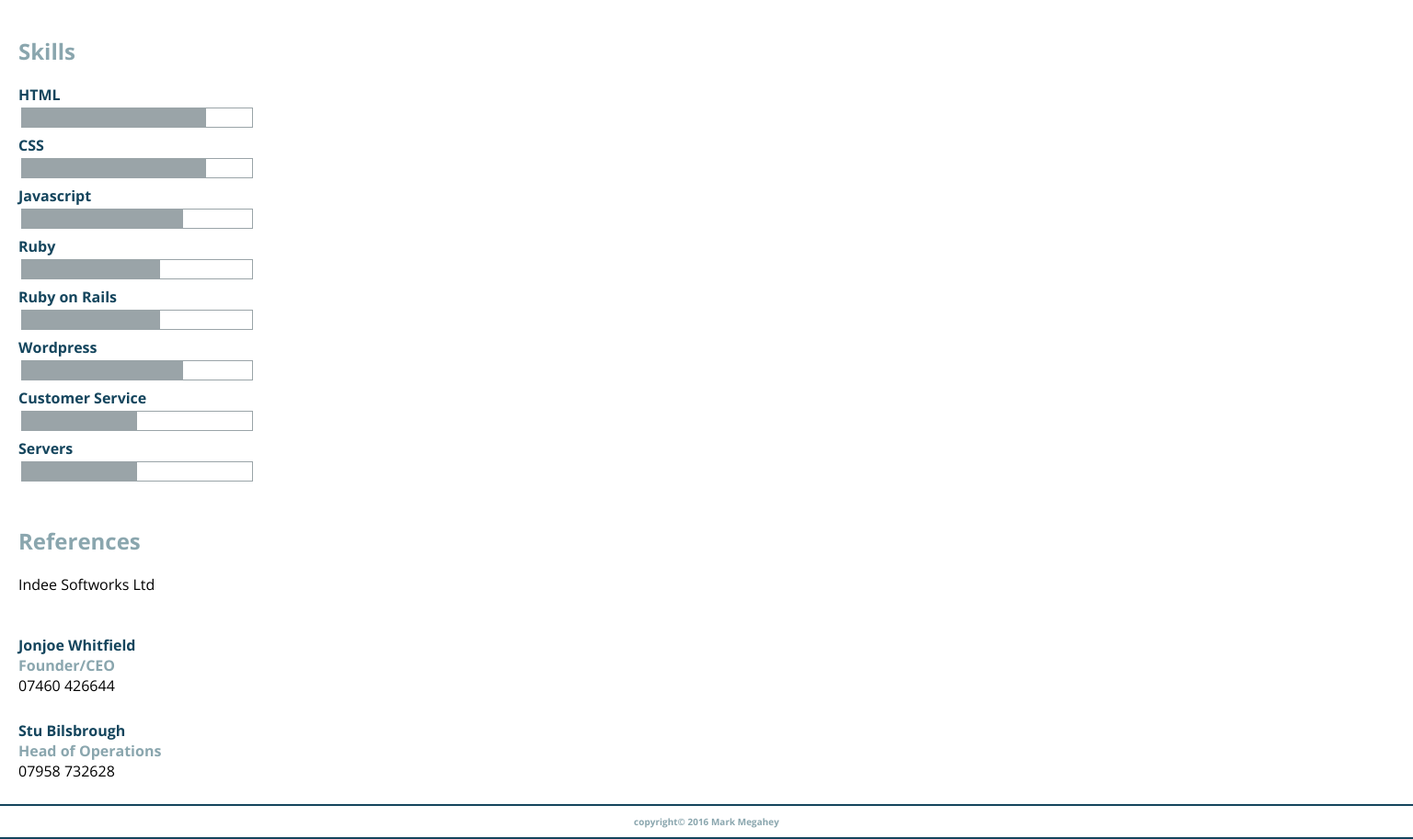
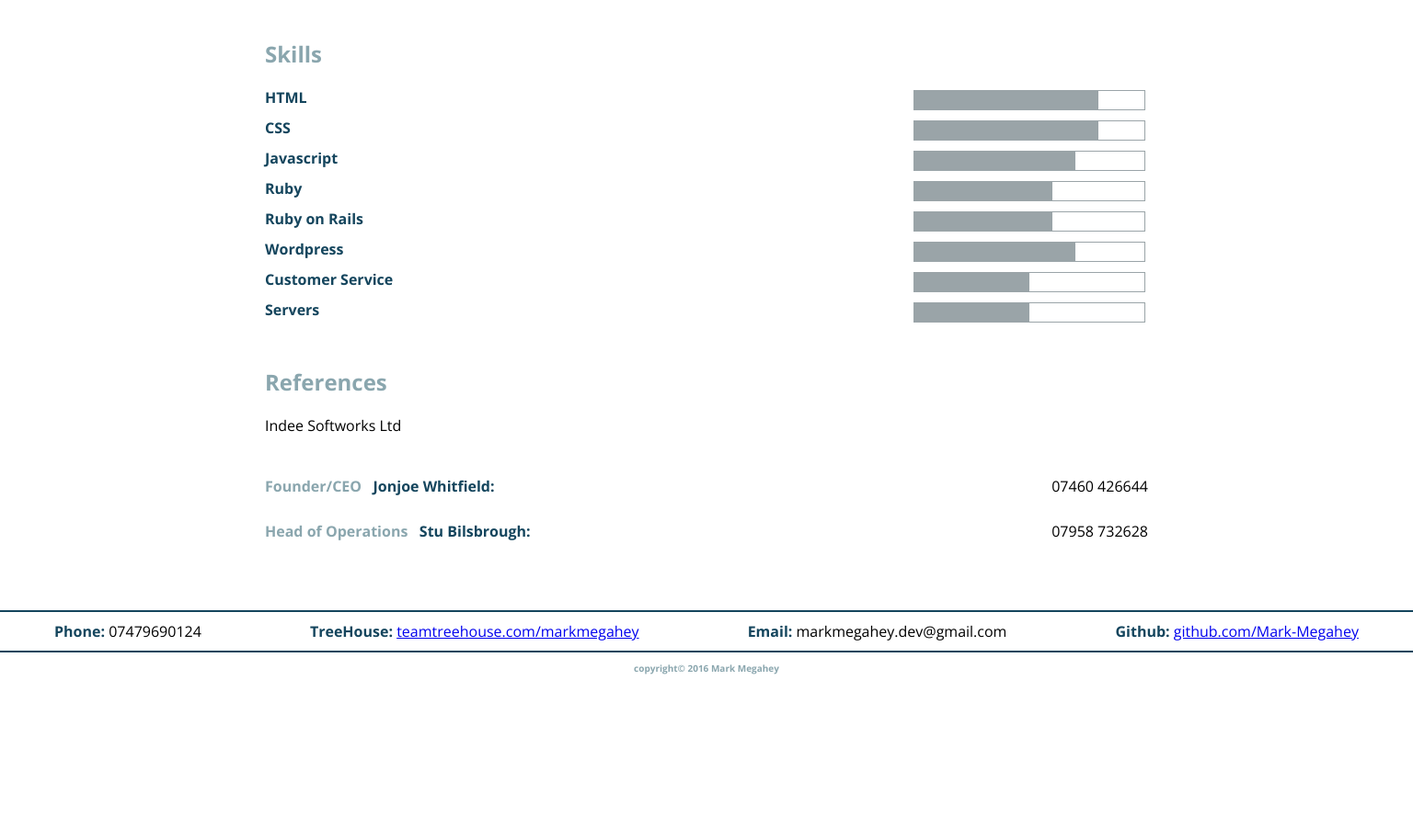
Before and after one commit to Mark-Megahey/webdevporfolio, a plain HTML site: page index.html in a window 1536 px wide. Shown: the part 1705-2618 px from the top of the page at 92% size. After the commit the page ends 2449 px from the top, so only its background shows below. Drawn offline with nearby package versions, Linux system fonts and the light colour scheme.

Commit message:
tablet and large screen styles

```diff
--- a/assets/css/large-screen.css
+++ b/assets/css/large-screen.css
@@ -0,0 +1,61 @@
+@media screen and (min-width:1024px) {
+  /********************************
+  Container
+  ********************************/
+  .container{
+    margin: 0 auto;
+    max-width: 800px;
+  }
+
+  /********************************
+  My Info
+  ********************************/
+
+  .info__content {
+    width:100%;
+    display:flex;
+    justify-content:space-between;
+  }
+
+}
+
+
+@media screen and (min-width:1440px) {
+  /********************************
+  Container
+  ********************************/
+  .container{
+    margin: 0 auto;
+    max-width: 1000px;
+  }
+
+  /********************************
+  Footer
+  ********************************/
+  .mobile{
+    border: none;
+    text-align: center;
+    padding: 10px 0;
+    color: #8aa6ae;
+    font-size: 10px;
+  }
+
+  .fullscreen{
+    display: flex;
+    justify-content: space-around;
+    border-top: 2px #14455D solid;
+    border-bottom: 2px #14455D solid;
+    margin: 0;
+    list-style: none;
+    padding: 10px 0;
+    margin-top: 50px;
+  }
+
+
+
+  .fullscreen span {
+    font-weight: bold;
+    color: #14455D;
+  }
+
+}
--- /dev/null
+++ b/assets/css/medium-screen.css
@@ -0,0 +1,53 @@
+@media screen and (min-width:768px) {
+  /********************************
+  Container
+  ********************************/
+  .container{
+    margin: 0 auto;
+    max-width: 600px;
+  }
+
+  /********************************
+  My Skills
+  ********************************/
+  .skills {
+    list-style-type:none;
+    padding: 0;
+    margin: 0;
+    width:100%;
+  }
+
+  .skills__item {
+    width:100%;
+    display:flex;
+    justify-content:space-between;
+  }
+
+  .skills__progress-bar {
+    width:100%;
+    max-width:250px;
+    height:20px;
+    margin:3px;
+    border:1px #9aa4a8 solid;
+  }
+
+  .skills__progress-fill {
+    background:#9aa4a8;
+    height:100%;
+  }
+
+  /********************************
+  My References
+  ********************************/
+
+  .reference__item {
+    width:100%;
+    display:flex;
+    justify-content: space-between;
+  }
+
+  .reference__name {
+
+  }
+
+}
--- a/assets/css/small-screen.css
+++ b/assets/css/small-screen.css
@@ -10,6 +10,7 @@ Header
   background-position: center;
   background-repeat: no-repeat;
   background-size: cover;
+  margin-bottom: 50px;
 }
 
 .shader{
@@ -192,13 +193,13 @@ My References
   margin-bottom:5px;
 }
 
-.reference__item span {
+.reference__item h4{
+  color: #8aa6ae;
+}
+
+.reference__name {
   color: #14455D;
   font-weight: bold;
-}
-
-.reference__item h4{
-  color: #8aa6ae;
 }
 
 /********************************
--- a/index.html
+++ b/index.html
@@ -4,6 +4,7 @@
     <title>Mark Megahey Junior Web Developer</title>
     <link rel="stylesheet" href="assets/css/base.css">
     <link rel="stylesheet" href="assets/css/small-screen.css">
+    <link rel="stylesheet" href="assets/css/medium-screen.css">
     <link rel="stylesheet" href="assets/css/large-screen.css">
     <link href="https://fonts.googleapis.com/css?family=Open+Sans:300,400,600,700,800" rel="stylesheet">
     <meta content="width=device-width, initial-scale=1" name="viewport">
@@ -215,15 +216,17 @@
             <br>
             <br>
             <li class="reference__item">
-              <span>Jonjoe Whitfield</span>
-              <h4>Founder/CEO &nbsp;</h4>
-              07460 426644
+              <h4>Founder/CEO &nbsp;
+                <span class="reference__name">Jonjoe Whitfield:</span>
+              </h4>
+              <span class="reference__number">07460 426644</span>
             </li>
             <br>
             <li class="reference__item">
-              <span>Stu Bilsbrough</span>
-              <h4>Head of Operations &nbsp;</h4>
-              07958 732628
+              <h4>Head of Operations &nbsp;
+                <span class="reference__name">Stu Bilsbrough:</span>
+              </h4>
+              <span class="reference__number">07958 732628</span>
             </li>
           </ul>
         </div>
@@ -232,27 +235,27 @@
 
     <!-- Footer -->
     <footer class="my-footer">
+      <ul class="fullscreen">
+        <li>
+          <span>Phone:</span>
+          07479690124
+        </li>
+        <li>
+          <span>TreeHouse:</span>
+          <a href="https://teamtreehouse.com/markmegahey">teamtreehouse.com/markmegahey</a>
+        </li>
+        <li>
+          <span>Email:</span>
+          markmegahey.dev@gmail.com
+        </li>
+        <li>
+          <span>Github:</span>
+          <a href="https://github.com/Mark-Megahey">github.com/Mark-Megahey</a>
+        </li>
+      </ul>
       <div class="mobile">
          <b>copyright&copy; 2016 Mark Megahey</b>
       </div>
-      <ul class="fullscreen">
-        <li>
-          <span>Phone</span>
-          07479690124
-        </li>
-        <li>
-          <span>TreeHouse</span>
-          <a href="https://teamtreehouse.com/markmegahey">teamtreehouse.com/markmegahey</a>
-        </li>
-        <li>
-          <span>Email</span>
-          markmegahey.dev@gmail.com
-        </li>
-        <li>
-          <span>Github</span>
-          <a href="https://github.com/Mark-Megahey">github.com/Mark-Megahey</a>
-        </li>
-      </ul>
     </footer>
   </body>
 </html>
```
